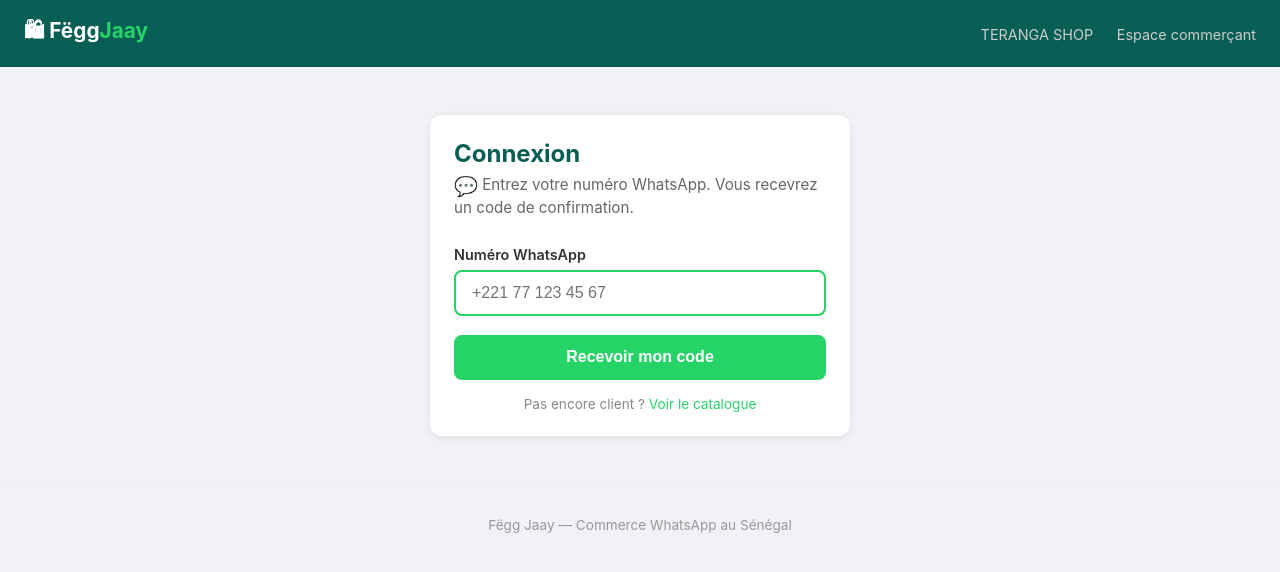
After one commit to souleymanejulesmbaye/fegg-jaay, a Django app: a page that uses templates/vitrine/base.html in a window 1280 px wide. The commit adds this page. Shown: the top 572 px of the page. Run offline with Django 5.2, Linux system fonts and the light colour scheme; data comes from the database, SQL or seed files in the repository; parts of the project's set-up code (start-up, migrations or seed data) failed here and were passed over.

Commit message:
feat: Phase 2 — comptes clients avec OTP WhatsApp

```diff
--- a/boutiques/models.py
+++ b/boutiques/models.py
@@ -300,6 +300,32 @@ class LigneCommande(models.Model):
         return f"{self.sous_total:,} FCFA".replace(",", " ")
 
 
+# ─── OTPCode ──────────────────────────────────────────────────────────────────
+
+class OTPCode(models.Model):
+    """Code OTP à 6 chiffres envoyé par WhatsApp pour authentifier un client web."""
+
+    client = models.ForeignKey(
+        Client, on_delete=models.CASCADE, related_name="otps"
+    )
+    code = models.CharField(max_length=6)
+    expires_at = models.DateTimeField()
+    utilise = models.BooleanField(default=False)
+    created_at = models.DateTimeField(auto_now_add=True)
+
+    class Meta:
+        verbose_name = "Code OTP"
+        verbose_name_plural = "Codes OTP"
+        ordering = ["-created_at"]
+
+    def __str__(self):
+        return f"OTP {self.client.telephone} — {'utilisé' if self.utilise else 'actif'}"
+
+    @property
+    def est_valide(self) -> bool:
+        return not self.utilise and timezone.now() < self.expires_at
+
+
 # ─── MessageLog ───────────────────────────────────────────────────────────────
 
 class MessageLog(models.Model):
--- a/templates/vitrine/base.html
+++ b/templates/vitrine/base.html
@@ -68,6 +68,7 @@
 <div class="header">
   <a href="{% url 'vitrine:landing' %}" class="brand">🛍 Fëgg<span>Jaay</span></a>
   <div class="nav-links">
+    {% block nav_extra %}{% endblock %}
     <a href="{% url 'dashboard:login' %}">Espace commerçant</a>
   </div>
 </div>
--- a/templates/vitrine/boutique.html
+++ b/templates/vitrine/boutique.html
@@ -1,5 +1,9 @@
 {% extends "vitrine/base.html" %}
 {% block title %}{{ boutique.nom }} — Fëgg Jaay{% endblock %}
+
+{% block nav_extra %}
+<a href="{% url 'vitrine:compte' boutique.slug %}">Mon compte</a>
+{% endblock %}
 
 {% block extra_css %}
 <style>
--- /dev/null
+++ b/templates/vitrine/compte/connexion.html
@@ -0,0 +1,81 @@
+{% extends "vitrine/base.html" %}
+
+{% block title %}Connexion — {{ boutique.nom }}{% endblock %}
+
+{% block extra_css %}
+<style>
+  .auth-wrap {
+    max-width: 420px; margin: 3rem auto;
+  }
+  .auth-wrap h1 {
+    font-size: 1.5rem; margin-bottom: 0.4rem; color: #075e54;
+  }
+  .auth-wrap p.sub {
+    color: #666; margin-bottom: 1.8rem; font-size: 0.95rem;
+  }
+  .form-group { margin-bottom: 1.2rem; }
+  .form-group label {
+    display: block; font-weight: 600; margin-bottom: 0.4rem; font-size: 0.9rem;
+  }
+  .form-group input {
+    width: 100%; padding: 0.75rem 1rem; border: 2px solid #ddd;
+    border-radius: 8px; font-size: 1rem; outline: none;
+    transition: border-color .2s;
+  }
+  .form-group input:focus { border-color: #25d366; }
+  .erreur {
+    background: #ffe4e4; border: 1px solid #f5c6c6;
+    color: #c0392b; padding: 0.75rem 1rem; border-radius: 8px;
+    margin-bottom: 1rem; font-size: 0.9rem;
+  }
+  .btn-full { width: 100%; padding: 0.85rem; font-size: 1rem; }
+  .hint {
+    margin-top: 1rem; text-align: center;
+    font-size: 0.85rem; color: #888;
+  }
+  .wa-icon { font-size: 1.2rem; vertical-align: middle; }
+</style>
+{% endblock %}
+
+{% block nav_extra %}
+<a href="{% url 'vitrine:boutique' boutique.slug %}">{{ boutique.nom }}</a>
+{% endblock %}
+
+{% block content %}
+<div class="auth-wrap">
+  <div class="card">
+    <h1>Connexion</h1>
+    <p class="sub">
+      <span class="wa-icon">💬</span>
+      Entrez votre numéro WhatsApp. Vous recevrez un code de confirmation.
+    </p>
+
+    {% if erreur %}
+    <div class="erreur">{{ erreur }}</div>
+    {% endif %}
+
+    <form method="post">
+      {% csrf_token %}
+      <div class="form-group">
+        <label for="telephone">Numéro WhatsApp</label>
+        <input
+          type="tel"
+          id="telephone"
+          name="telephone"
+          placeholder="+221 77 123 45 67"
+          autofocus
+          required
+        >
+      </div>
+      <button type="submit" class="btn btn-primary btn-full">
+        Recevoir mon code
+      </button>
+    </form>
+
+    <p class="hint">
+      Pas encore client ?
+      <a href="{% url 'vitrine:boutique' boutique.slug %}">Voir le catalogue</a>
+    </p>
+  </div>
+</div>
+{% endblock %}
--- a/vitrine/urls.py
+++ b/vitrine/urls.py
@@ -10,4 +10,9 @@ urlpatterns = [
     path("boutique/<slug:slug>/", views.boutique, name="boutique"),
     path("boutique/<slug:slug>/commander/", views.passer_commande, name="commander"),
     path("boutique/<slug:slug>/commande/<str:ref>/", views.confirmation, name="confirmation"),
+    # Compte client
+    path("boutique/<slug:slug>/compte/connexion/", views.connexion, name="connexion"),
+    path("boutique/<slug:slug>/compte/otp/", views.verifier_otp, name="otp"),
+    path("boutique/<slug:slug>/compte/", views.compte, name="compte"),
+    path("boutique/<slug:slug>/compte/deconnexion/", views.deconnexion, name="deconnexion"),
 ]
--- a/vitrine/views.py
+++ b/vitrine/views.py
@@ -6,15 +6,27 @@ Pages accessibles sans connexion :
   /boutique/<slug>/          → catalogue produits d'une boutique
   /boutique/<slug>/commander/ → passer une commande web
   /boutique/<slug>/commande/<ref>/ → confirmation de commande
+
+Pages compte client (OTP WhatsApp) :
+  /boutique/<slug>/compte/connexion/ → saisir son numéro → reçoit OTP
+  /boutique/<slug>/compte/otp/       → saisir le code OTP
+  /boutique/<slug>/compte/           → tableau de bord client (commandes)
+  /boutique/<slug>/compte/deconnexion/ → se déconnecter
 """
 
 import logging
+import random
+import string
 
 from django.db import transaction
 from django.shortcuts import get_object_or_404, redirect, render
-from django.views.decorators.http import require_http_methods
+from django.utils import timezone
+from django.utils.decorators import method_decorator
+from django.views.decorators.http import require_http_methods, require_POST
 
-from boutiques.models import Boutique, Client, Commande, LigneCommande, Produit
+from boutiques.models import Boutique, Client, Commande, LigneCommande, OTPCode, Produit
+
+OTP_EXPIRY_MINUTES = 10
 
 logger = logging.getLogger(__name__)
 
@@ -127,6 +139,159 @@ def passer_commande(request, slug):
     return redirect("vitrine:confirmation", slug=slug, ref=commande.numero_ref)
 
 
+# ─── Helpers compte client ────────────────────────────────────────────────────
+
+def _session_key(boutique):
+    """Clé de session pour stocker l'id du client connecté (par boutique)."""
+    return f"client_id_{boutique.pk}"
+
+
+def _otp_tel_key(boutique):
+    """Clé de session temporaire : téléphone en cours de vérification OTP."""
+    return f"otp_tel_{boutique.pk}"
+
+
+def _get_client_connecte(request, boutique):
+    """Retourne le Client connecté pour cette boutique, ou None."""
+    client_id = request.session.get(_session_key(boutique))
+    if not client_id:
+        return None
+    try:
+        return Client.objects.get(pk=client_id, boutique=boutique)
+    except Client.DoesNotExist:
+        return None
+
+
+def _generer_otp() -> str:
+    return "".join(random.choices(string.digits, k=6))
+
+
+# ─── Vues compte client ───────────────────────────────────────────────────────
+
+def connexion(request, slug):
+    """Étape 1 : le client saisit son numéro WhatsApp → reçoit un OTP."""
+    shop = get_object_or_404(Boutique, slug=slug, actif=True)
+
+    # Déjà connecté → dashboard
+    if _get_client_connecte(request, shop):
+        return redirect("vitrine:compte", slug=slug)
+
+    erreur = None
+
+    if request.method == "POST":
+        telephone_raw = request.POST.get("telephone", "").strip().replace(" ", "").replace("-", "")
+        if not telephone_raw:
+            erreur = "Veuillez entrer votre numéro WhatsApp."
+        else:
+            if not telephone_raw.startswith("+"):
+                telephone_raw = "+" + telephone_raw
+            telephone_stocke = telephone_raw.lstrip("+")
+
+            client, _ = Client.objects.get_or_create(
+                boutique=shop,
+                telephone=telephone_stocke,
+                defaults={"prenom": "", "langue_preferee": "fr"},
+            )
+
+            # Invalider les anciens OTP non utilisés de ce client
+            OTPCode.objects.filter(client=client, utilise=False).update(utilise=True)
+
+            code = _generer_otp()
+            OTPCode.objects.create(
+                client=client,
+                code=code,
+                expires_at=timezone.now() + timezone.timedelta(minutes=OTP_EXPIRY_MINUTES),
+            )
+
+            try:
+                from whatsapp.sender import envoyer_otp
+                envoyer_otp(shop, telephone_stocke, code)
+            except Exception:
+                logger.warning("Impossible d'envoyer l'OTP à %s", telephone_stocke)
+
+            # Stocker le téléphone en session pour la page OTP
+            request.session[_otp_tel_key(shop)] = telephone_stocke
+            return redirect("vitrine:otp", slug=slug)
+
+    return render(request, "vitrine/compte/connexion.html", {
+        "boutique": shop,
+        "erreur": erreur,
+    })
+
+
+def verifier_otp(request, slug):
+    """Étape 2 : le client saisit le code OTP reçu par WhatsApp."""
+    shop = get_object_or_404(Boutique, slug=slug, actif=True)
+
+    if _get_client_connecte(request, shop):
+        return redirect("vitrine:compte", slug=slug)
+
+    telephone = request.session.get(_otp_tel_key(shop))
+    if not telephone:
+        return redirect("vitrine:connexion", slug=slug)
+
+    erreur = None
+
+    if request.method == "POST":
+        code_saisi = request.POST.get("code", "").strip()
+        try:
+            client = Client.objects.get(boutique=shop, telephone=telephone)
+            otp = OTPCode.objects.filter(
+                client=client,
+                code=code_saisi,
+                utilise=False,
+            ).order_by("-created_at").first()
+
+            if otp and otp.est_valide:
+                otp.utilise = True
+                otp.save(update_fields=["utilise"])
+                request.session[_session_key(shop)] = client.pk
+                del request.session[_otp_tel_key(shop)]
+                return redirect("vitrine:compte", slug=slug)
+            elif otp and not otp.est_valide:
+                erreur = "Ce code a expiré. Recommencez."
+            else:
+                erreur = "Code incorrect. Vérifiez votre WhatsApp."
+        except Client.DoesNotExist:
+            erreur = "Numéro introuvable."
+
+    return render(request, "vitrine/compte/otp.html", {
+        "boutique": shop,
+        "telephone": telephone,
+        "erreur": erreur,
+    })
+
+
+def compte(request, slug):
+    """Tableau de bord client : historique des commandes."""
+    shop = get_object_or_404(Boutique, slug=slug, actif=True)
+    client = _get_client_connecte(request, shop)
+    if not client:
+        return redirect("vitrine:connexion", slug=slug)
+
+    commandes = (
+        Commande.objects.filter(boutique=shop, client=client)
+        .prefetch_related("lignes__produit")
+        .order_by("-created_at")
+    )
+    return render(request, "vitrine/compte/dashboard.html", {
+        "boutique": shop,
+        "client": client,
+        "commandes": commandes,
+    })
+
+
+@require_POST
+def deconnexion(request, slug):
+    """Déconnecte le client (supprime sa session pour cette boutique)."""
+    shop = get_object_or_404(Boutique, slug=slug, actif=True)
+    request.session.pop(_session_key(shop), None)
+    request.session.pop(_otp_tel_key(shop), None)
+    return redirect("vitrine:boutique", slug=slug)
+
+
+# ─── Confirmation commande ────────────────────────────────────────────────────
+
 def confirmation(request, slug, ref):
     """Page de confirmation après commande."""
     shop = get_object_or_404(Boutique, slug=slug, actif=True)
```
Also changed, not shown: templates/vitrine/compte/dashboard.html (added, +115 -0 lines), templates/vitrine/compte/otp.html (added, +75 -0 lines), whatsapp/sender.py (+13 -0 lines), boutiques/migrations/0006_otpcode.py (added).
